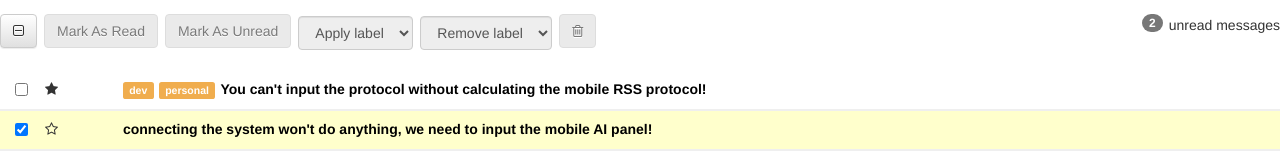
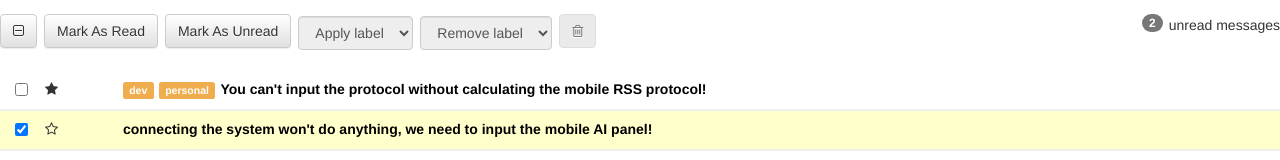
Before and after one commit to prisoka/react-inbox, a React (Create React App) app in the folder react-inbox/: page / in a window 1280 px wide. Shown: the top 160 px of the page. Built offline with nearby package versions, Linux system fonts and the light colour scheme.

Commit message:
Toolbar Component: mark read / unread

```diff
--- a/react-inbox/src/App.js
+++ b/react-inbox/src/App.js
@@ -118,6 +118,7 @@ class App extends Component {
     return action
   }
 
+  // Toolbar story: Bulk Select / Deselect
   selectAllMessagesBtn = () => {
     let numMessageSelected = this.state.messages.filter((message) => {
       return message.selected
@@ -140,12 +141,32 @@ class App extends Component {
     }
   }
 
+  // Toolbar Story: Mark as Read
+  markAsRead = () => {
+    let selectedMessages = this.state.messages.filter((message) => message.selected)
+    this.setState(this.state.messages.concat(selectedMessages.map(message => {
+      message.read = true
+      return message
+    })))
+  }
+
+  // Toolbar Story: Mark as Unread
+  markAsUnread = () => {
+    let selectedMessages = this.state.messages.filter((message) => message.selected)
+    this.setState(this.state.messages.concat(selectedMessages.map(message => {
+      message.read = false
+      return message
+    })))
+  }
+
   render() {
     return (
       <div className="App">
         <Toolbar
           selectedIndicator={this.selectedIndicator}
           selectAllMessagesBtn={this.selectAllMessagesBtn}
+          markAsRead={this.markAsRead}
+          markAsUnread={this.markAsUnread}
         />
         <MessageList
           messages={ this.state.messages }
--- a/react-inbox/src/Components/Toolbar.js
+++ b/react-inbox/src/Components/Toolbar.js
@@ -17,11 +17,20 @@ class Toolbar extends Component {
             ></i>
           </button>
 
-          <button className="btn btn-default" disabled="disabled">
+          <button
+            className="btn btn-default"
+            disabled=""
+            onClick={() => this.props.markAsRead()}
+          >
             Mark As Read
           </button>
 
-          <button className="btn btn-default" disabled="disabled">
+          <button
+            className="btn btn-default"
+            disabled=""
+            onClick={() => this.props.markAsUnread()}
+
+          >
             Mark As Unread
           </button>
 
```
